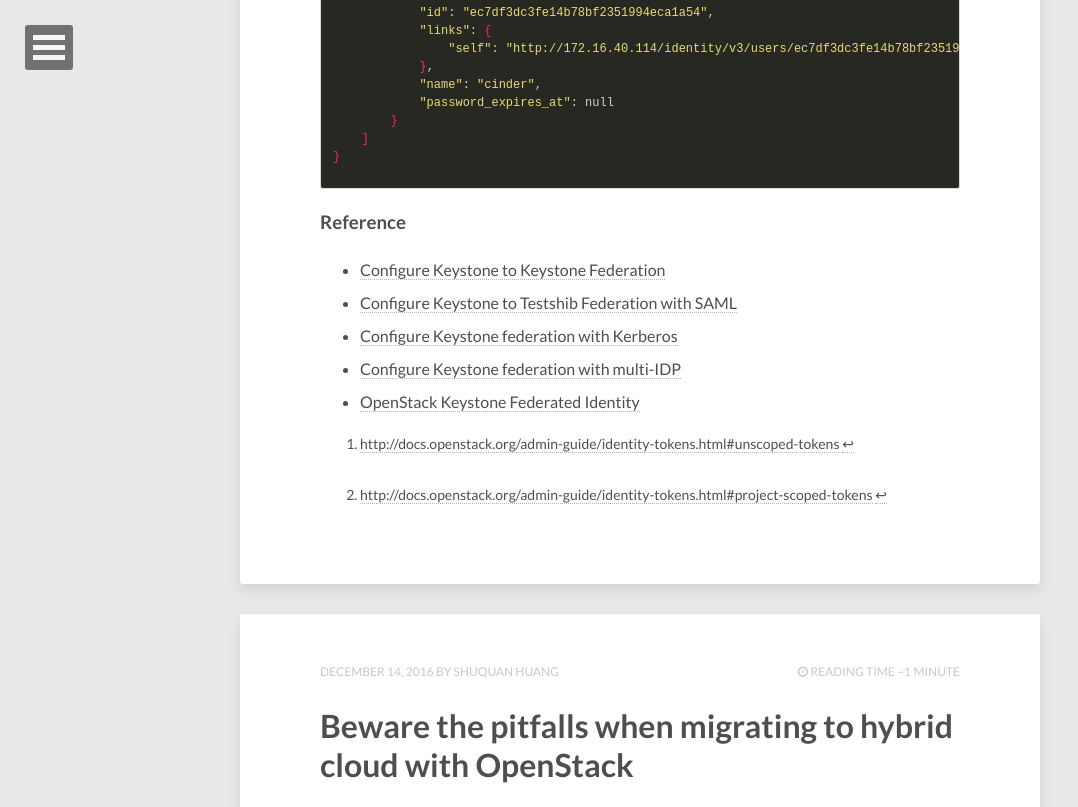
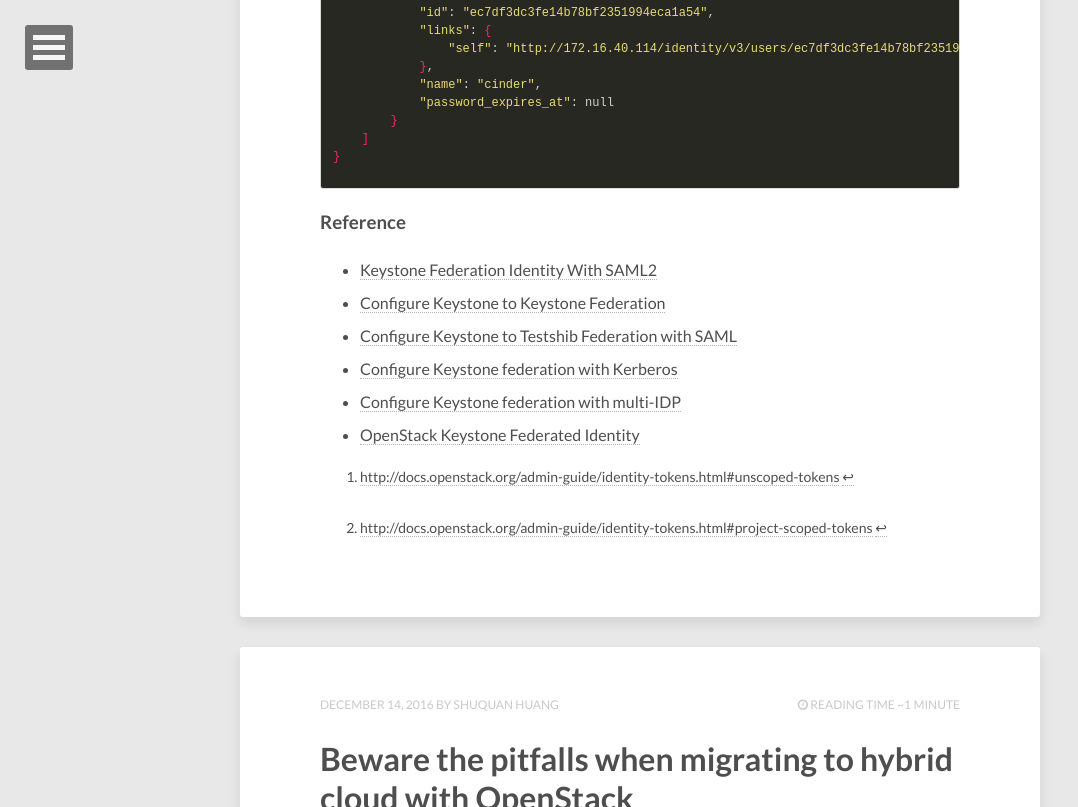
Before and after one commit to shuquan/shuquan.github.io, a Jekyll site: the page built from index.html, in a window 1280 px wide and 900 px high, scrolled down 11218 px, cut to the strip 0-807 px from the top of the window. Shown: the whole strip, without its empty margins (0-1078 px from the left). Built offline with Jekyll 4.4.1, drawn with Linux system fonts in a browser that asks for light colours; nearby versions of some CDN libraries; the list of posts is cut into pages by our own code; some of the changed text lies outside the part shown.

Commit message:
Add a reference to k2k federation posts

```diff
--- a/_posts/2016-12-13-setting-up-keystone-to-keystone-federation.md
+++ b/_posts/2016-12-13-setting-up-keystone-to-keystone-federation.md
@@ -485,6 +485,7 @@
 
 ### Reference
 
+* [Keystone Federation Identity With SAML2](http://wsfdl.com/openstack/2016/01/14/Keystone-Federation-Identity-with-SAML2.html)
 * [Configure Keystone to Keystone Federation](http://blog.rodrigods.com/it-is-time-to-play-with-keystone-to-keystone-federation-in-kilo/)
 * [Configure Keystone to Testshib Federation with SAML](https://bigjools.wordpress.com/2015/05/22/saml-federation-with-openstack/)
 * [Configure Keystone federation with Kerberos](https://bigjools.wordpress.com/2015/04/27/federated-openstack-logins-using-kerberos/)
--- a/_posts/2016-12-20-playing-with-keystone-to-keystone-federation.md
+++ b/_posts/2016-12-20-playing-with-keystone-to-keystone-federation.md
@@ -600,6 +600,7 @@
 
 ### Reference
 
+* [Keystone Federation Identity With SAML2](http://wsfdl.com/openstack/2016/01/14/Keystone-Federation-Identity-with-SAML2.html)
 * [Configure Keystone to Keystone Federation](http://blog.rodrigods.com/it-is-time-to-play-with-keystone-to-keystone-federation-in-kilo/)
 * [Configure Keystone to Testshib Federation with SAML](https://bigjools.wordpress.com/2015/05/22/saml-federation-with-openstack/)
 * [Configure Keystone federation with Kerberos](https://bigjools.wordpress.com/2015/04/27/federated-openstack-logins-using-kerberos/)
```
